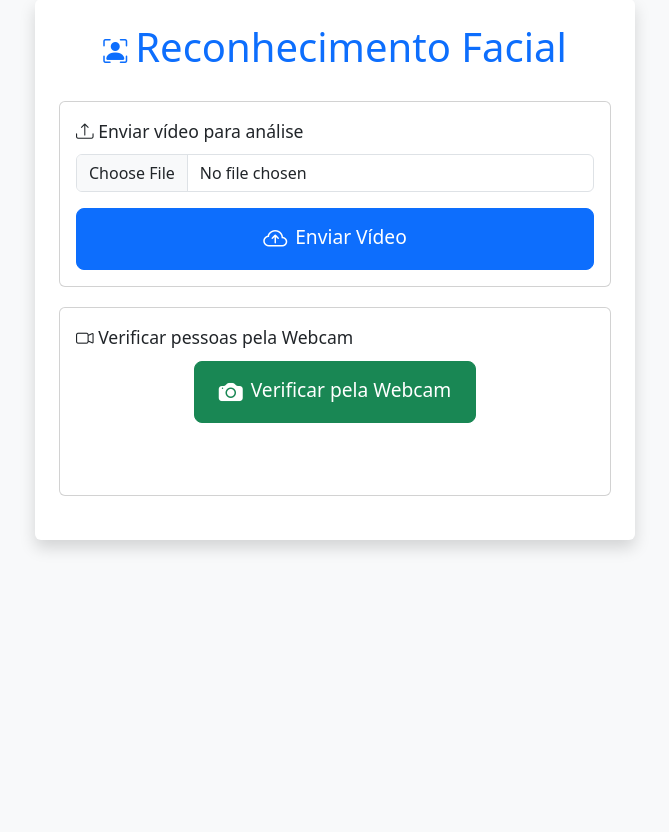
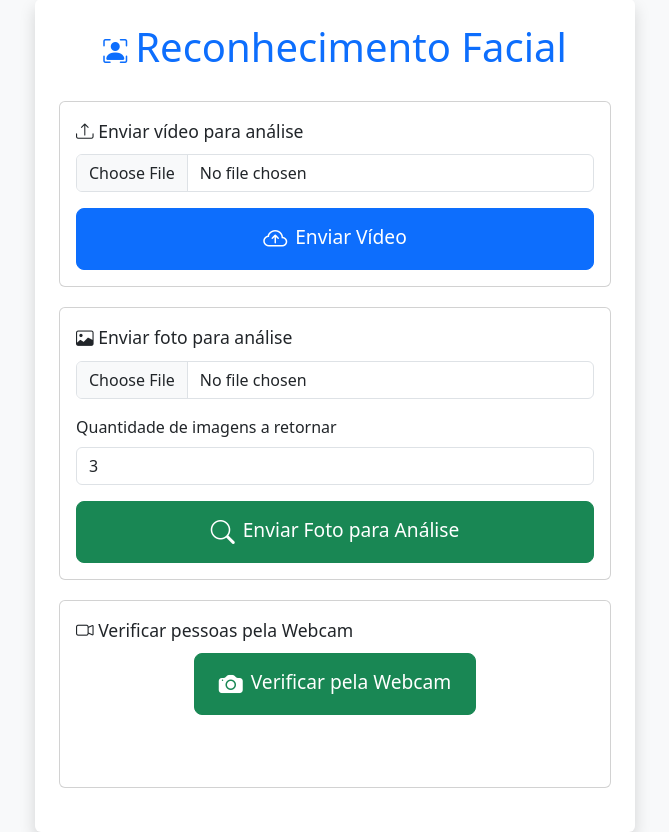
Before and after one commit to Raylander524/Identificacao_Facial_Em_Video, a Flask app: page / in a window 1280 px wide. Shown: the part 61-893 px from the top of the page, without its empty margins (305-974 px from the left). Before the commit the page ends 612 px from the top, so only its background shows below. Run offline with Flask 3, Linux system fonts and the light colour scheme.

Commit message:
added route to recognize by image

```diff
--- a/main.py
+++ b/main.py
@@ -198,6 +198,53 @@ def index():
 def get_progresso():
     return jsonify(progresso)
 
+@app.route("/analisar_foto", methods=["POST"])
+def analisar_foto():
+    if "foto" not in request.files:
+        return jsonify({"mensagem": "Nenhuma foto enviada.", "encontrado": False})
+
+    file = request.files["foto"]
+    quantidade = int(request.form.get("quantidade", 5))
+    filename = secure_filename(file.filename)
+    filepath = os.path.join(app.config["UPLOAD_FOLDER"], filename)
+    file.save(filepath)
+
+    frame = cv2.imread(filepath)
+    if frame is None:
+        return jsonify({"mensagem": "Erro ao ler a imagem enviada.", "encontrado": False})
+
+    faces = model.get(frame)
+    if len(faces) == 0:
+        return render_template("resultado_foto.html", resultados=[])
+
+    resultados = []
+    for face in faces:
+        embedding = face.embedding.reshape(1, -1).astype("float32")
+        emb_norm = embedding / np.linalg.norm(embedding, axis=1, keepdims=True)
+
+        if indexes is None or nomes is None:
+            return render_template("resultado_foto.html", resultados=[])
+
+        distances, indices = indexes.search(emb_norm, k=quantidade)
+
+        for i, dist in enumerate(distances[0]):
+            if dist <= 1.0:
+                nome_ref = nomes[indices[0][i]]
+                # Recorte do rosto em base64
+                x1, y1, x2, y2 = map(int, face.bbox)
+                face_crop = frame[y1:y2, x1:x2]
+                _, buffer = cv2.imencode(".jpg", face_crop)
+                img_base64 = base64.b64encode(buffer).decode("utf-8")
+
+                resultados.append({
+                    "nome": nome_ref,
+                    "distancia": float(dist),
+                    "foto": img_base64
+                })
+
+    return render_template("resultado_foto.html", resultados=resultados)
+
+
 @app.route("/processar_frame", methods=["POST"])
 def processar_frame_webcam():
     if "frame" not in request.files:
@@ -241,12 +288,12 @@ def webcam():
 # rota pra servir arquivos de rostos_dataset
 @app.route('/rostos_dataset/<path:filename>')
 def serve_rostos_dataset(filename):
-    return send_from_directory('/app/rostos_dataset', filename)
+    return send_from_directory('rostos_dataset', filename)
 
 # rota pra servir arquivos de novas_imagens
 @app.route('/novas_imagens/<path:filename>')
 def serve_novas_imagens(filename):
-    return send_from_directory('/app/novas_imagens', filename)
+    return send_from_directory('novas_imagens', filename)
 
 if __name__ == "__main__":
-    app.run(host="0.0.0.0", port=5000, ssl_context=('/app/cert.pem','/app/key.pem'))
+    app.run(host="0.0.0.0", port=5000, ssl_context=('cert.pem','key.pem'))
--- a/templates/index.html
+++ b/templates/index.html
@@ -19,9 +19,7 @@
         scrollbar-width: thin;
         scrollbar-color: #0d6efd #f8f9fa;
       }
-      .d-flex.flex-row::-webkit-scrollbar {
-        height: 8px;
-      }
+      .d-flex.flex-row::-webkit-scrollbar { height: 8px; }
       .d-flex.flex-row::-webkit-scrollbar-thumb {
         background: #0d6efd;
         border-radius: 4px;
@@ -30,8 +28,11 @@
   </head>
   <body>
     <div class="container shadow p-4 bg-white rounded">
-      <h1 class="text-center text-primary"><i class="bi bi-person-bounding-box icon-btn"></i>Reconhecimento Facial</h1>
+      <h1 class="text-center text-primary">
+        <i class="bi bi-person-bounding-box icon-btn"></i>Reconhecimento Facial
+      </h1>
 
+      <!-- SEÇÃO 1: ENVIAR VÍDEO -->
       <div class="card p-3">
         <div class="section-title"><i class="bi bi-upload"></i> Enviar vídeo para análise</div>
         <form id="form-video" method="post" enctype="multipart/form-data">
@@ -43,11 +44,31 @@
           </button>
         </form>
         <div id="barra-progresso" class="progress mt-4" style="display: none;">
-          <div id="progresso" class="progress-bar progress-bar-striped progress-bar-animated"
-               role="progressbar" style="width: 0%;">0%</div>
+          <div id="progresso" class="progress-bar progress-bar-striped progress-bar-animated" role="progressbar" style="width: 0%;">0%</div>
         </div>
       </div>
 
+      <!-- 🆕 SEÇÃO 2: ENVIAR FOTO PARA ANÁLISE -->
+      <div class="card p-3">
+        <div class="section-title"><i class="bi bi-image"></i> Enviar foto para análise</div>
+        <!-- Aqui o form faz POST normal para a rota /analisar_foto e abre nova página -->
+        <form id="form-foto" method="post" enctype="multipart/form-data" action="/analisar_foto">
+          <div class="mb-3">
+            <input type="file" class="form-control" name="foto" accept="image/*" required>
+          </div>
+
+          <div class="mb-3">
+            <label for="quantidade" class="form-label">Quantidade de imagens a retornar</label>
+            <input type="number" id="quantidade" name="quantidade" class="form-control" value="3" min="1" max="100" required>
+          </div>
+
+          <button type="submit" class="btn btn-success btn-lg w-100">
+            <i class="bi bi-search icon-btn"></i>Enviar Foto para Análise
+          </button>
+        </form>
+      </div>
+
+      <!-- SEÇÃO 3: WEBCAM -->
       <div class="card p-3">
         <div class="section-title"><i class="bi bi-camera-video"></i> Verificar pessoas pela Webcam</div>
         <div class="mb-3 text-center">
@@ -64,7 +85,9 @@
         <div id="foto-reconhecida" class="mt-3"></div>
       </div>
 
+      <!-- SCRIPTS -->
       <script>
+        // ---- Envio de vídeo com barra de progresso ----
         const form = document.getElementById("form-video");
         const barra = document.getElementById("barra-progresso");
         const progresso = document.getElementById("progresso");
@@ -82,12 +105,11 @@
             .then(data => {
               progresso.style.width = data.percent + "%";
               progresso.innerText = data.percent + "%";
-              if (data.percent < 100) {
-                setTimeout(atualizarProgresso, 1000);
-              }
+              if (data.percent < 100) setTimeout(atualizarProgresso, 1000);
             });
         }
 
+        // ---- Webcam ----
         let streaming = false;
         let webcamStream = null;
 
@@ -160,9 +182,9 @@
                   `;
                 });
                 html += '</div>';
-                document.getElementById('foto-reconhecida').innerHTML = html;
+                fotoReconhecida.innerHTML = html;
               } else {
-                document.getElementById('foto-reconhecida').innerHTML = "";
+                fotoReconhecida.innerHTML = "";
               }
             });
           }, 'image/jpeg');
```
Also changed, not shown: templates/resultado_foto.html (added, +73 -0 lines).
